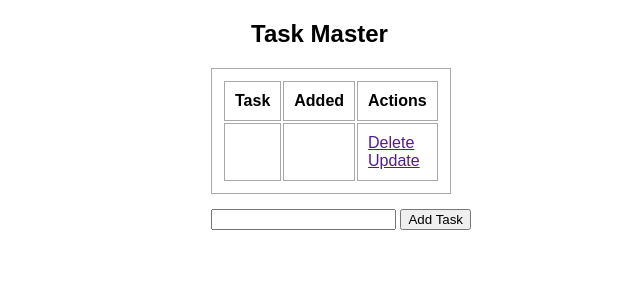
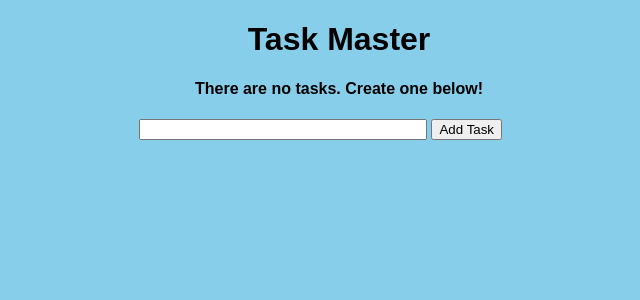
Before and after one commit to ValarmathyRamachandran/Python-Flask-intro, a Flask app: page / in a window 1280 px wide. Shown: the top 300 px of the page, without its empty margins (301-941 px from the left). Run offline with Flask 2, Linux system fonts and the light colour scheme.

Commit message:
[Valarmathy]:refactored code to display ui of task master using jinja template

```diff
--- a/app.py
+++ b/app.py
@@ -1,16 +1,20 @@
-from flask import Flask, render_template
-from mongoengine import document, StringField, IntField, Document, connect
+import document as document
+from flask import Flask, render_template, request, redirect
+import pymongo
 from datetime import datetime
-from flask_restful import Resource, Api
 
-connect(host='mongodb://127.0.0.1:27017/flask')
+from mongoengine import IntField, StringField, Document
 
 app = Flask(__name__)
+uri = 'mongodb://127.0.0.1:27017/flask'
+client = pymongo.MongoClient(uri)
+db = client['flask']
 
 
 class Todo(Document):
-    id = IntField()
-    content = StringField()
+    query = None
+    id = IntField
+    content = StringField
     date_created = datetime.utcnow()
 
     def __repr__(self):
@@ -19,7 +23,49 @@ class Todo(Document):
 
 @app.route('/', methods=['POST', 'GET'])
 def index():
-    return render_template('index.html')
+    if request.method == 'POST':
+        task_content = request.form['content']
+        new_task = Todo(content=task_content)
+
+        try:
+            db.session.add(new_task)
+            db.session.commit()
+            return redirect('/')
+        except:
+            return 'There was an issue adding your task'
+
+    else:
+        # tasks = Todo.query.order_by(Todo.date_created).all()
+        return render_template('index.html')
+
+
+@app.route('/delete/<int:id>')
+def delete(id):
+    task_to_delete = Todo.query.get_or_404(id)
+
+    try:
+        db.session.delete(task_to_delete)
+        db.session.commit()
+        return redirect('/')
+    except:
+        return 'There was a problem deleting that task'
+
+
+@app.route('/update/<int:id>', methods=['GET', 'POST'])
+def update(id):
+    task = Todo.query.get_or_404(id)
+
+    if request.method == 'POST':
+        task.content = request.form['content']
+
+        try:
+            db.session.commit()
+            return redirect('/')
+        except:
+            return 'There was an issue updating your task'
+
+    else:
+        return render_template('update.html', task=task)
 
 
 if __name__ == "__main__":
--- a/static/css/main.css
+++ b/static/css/main.css
@@ -1,16 +1,36 @@
-body{
-    margin-left: 40%;
+body, html {
+    margin: 0;
     font-family: sans-serif;
-}
-h2{
-    margin-left:40px;
+    background-color: skyblue;
 }
 
-table,tr,td,th{
-    border:1px solid darkgray ;
-    padding:10px;
+.content {
+    margin: 0 auto;
+    width: 400px;
 }
 
-form{
-    margin-top:2%;
+table, td, th {
+    border: 1px solid #aaa;
 }
+
+table {
+    border-collapse: collapse;
+    width: 100%;
+}
+
+th {
+    height: 30px;
+}
+
+td {
+    text-align: center;
+    padding: 5px;
+}
+
+.form {
+    margin-top: 20px;
+}
+
+#content {
+    width: 70%;
+}
--- a/templates/index.html
+++ b/templates/index.html
@@ -1,32 +1,39 @@
-{% extends 'basic.html'%}
-
+{% extends 'base.html' %}
 {% block head %}
-
+<title>Task Master</title>
 {% endblock %}
 
 {% block body %}
-<div class = "content">
-    <h2>Task Master</h2>
-
+<div class="content">
+    <h1 style="text-align: center">Task Master</h1>
+    {% if tasks|length < 1 %}
+    <h4 style="text-align: center">There are no tasks. Create one below!</h4>
+    {% else %}
     <table>
         <tr>
             <th>Task</th>
             <th>Added</th>
             <th>Actions</th>
         </tr>
+        {% for task in tasks %}
             <tr>
-            <td></td>
-             <td></td>
+                <td>{{ task.content }}</td>
+                <td>{{ task.date_created.date() }}</td>
                 <td>
-                 <a href="">Delete</a>
+                    <a href="/delete/{{task.id}}">Delete</a>
                     <br>
-                 <a href="">Update</a>
+                    <a href="/update/{{task.id}}">Update</a>
                 </td>
             </tr>
+        {% endfor %}
     </table>
+    {% endif %}
+
+    <div class="form">
         <form action="/" method="POST">
             <input type="text" name="content" id="content">
             <input type="submit" value="Add Task">
         </form>
     </div>
+</div>
 {% endblock %}
```
Also changed, not shown: templates/update.html (added, +18 -0 lines), db/flask.db (added), templates/base.html (renamed from templates/basic.html). Lines whose indentation alone changed are shown as unchanged.
